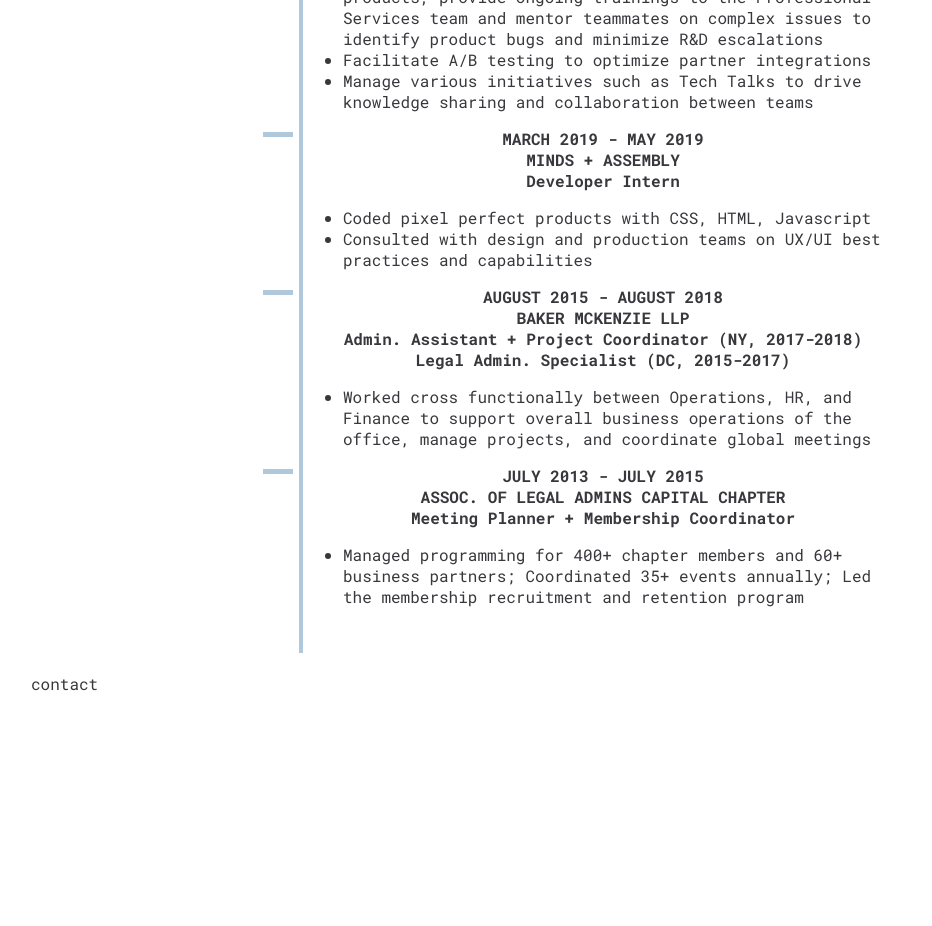
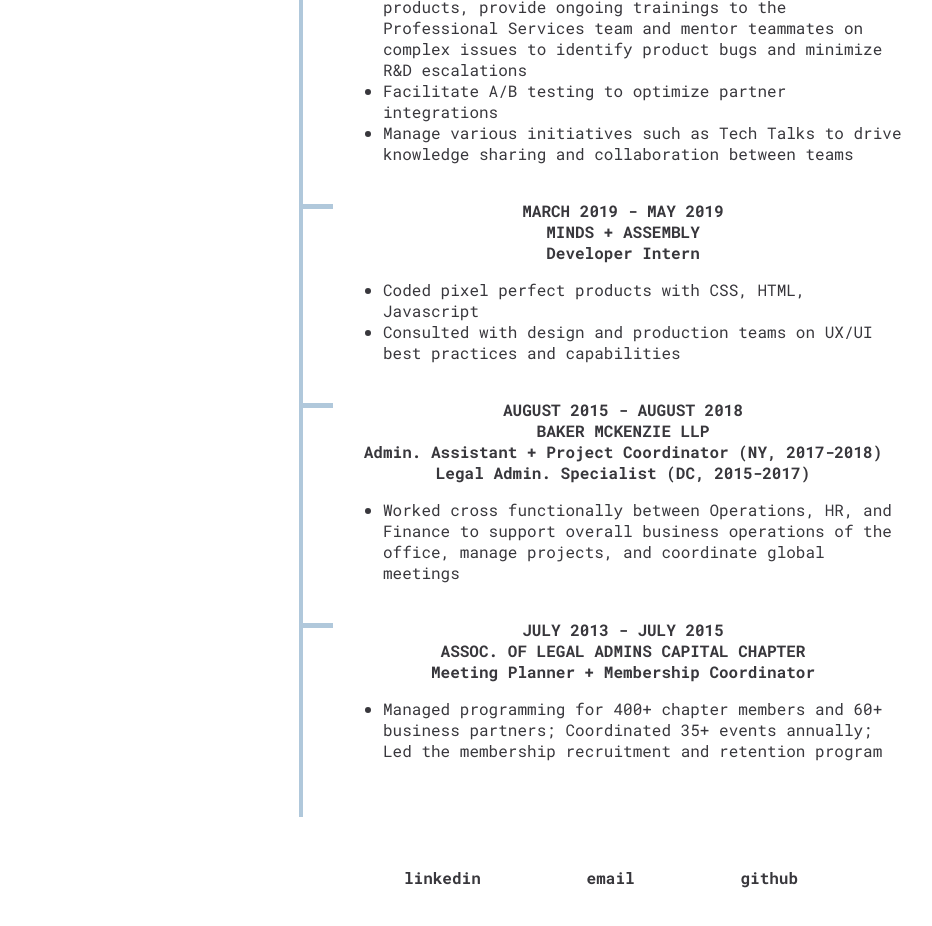
Before and after one commit to scotidodson/2021-portfolio, a React (Create React App) app: page / in a window 1280 px wide. Shown: the part 1920-2846 px from the top of the page, without its empty margins (49-981 px from the left). Before the commit the page ends 2614 px from the top, so only its background shows below. Built offline with nearby package versions, Linux system fonts and the light colour scheme.

Commit message:
resume timeline css update, added basic contact component

```diff
--- /dev/null
+++ b/src/components/Contact.css
@@ -0,0 +1,10 @@
+.contact {
+    margin: 50px auto;
+    display: flex;
+    flex-direction: row;
+    max-width: 500px;
+}
+
+.contact h3 {
+    margin: 0 auto;
+}
--- a/src/components/Contact.js
+++ b/src/components/Contact.js
@@ -1,9 +1,13 @@
 import React from "react";
-// import './Contact.css';
+import './Contact.css';
 
 const Contact = () => {
   return (
-   <div>contact</div>
+   <div className='contact'>
+     <h3>linkedin</h3>
+     <h3>email</h3>
+     <h3>github</h3>
+   </div>
   );
 };
 
--- a/src/components/Resume.css
+++ b/src/components/Resume.css
@@ -14,8 +14,7 @@
     position: relative;
 }
 
-.resume_segment {
-    margin: 20px;
+.resume__segment {
     position: relative;
     padding: 10px 0 10px 40px;
 }
```
